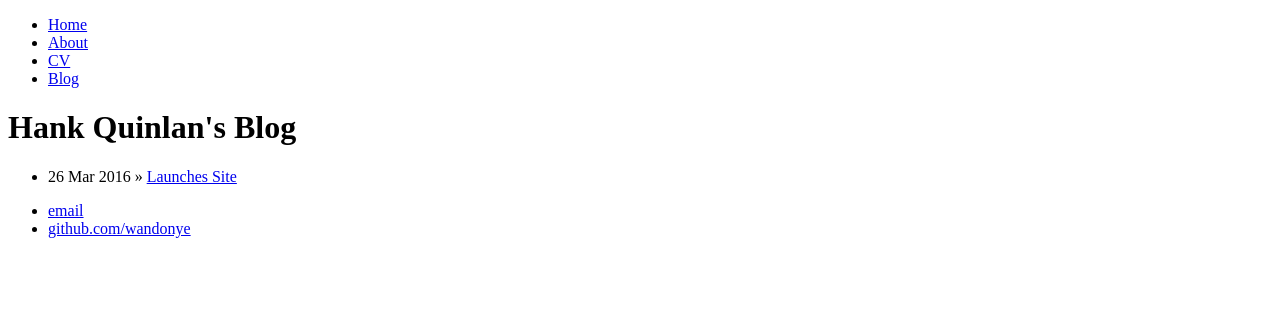
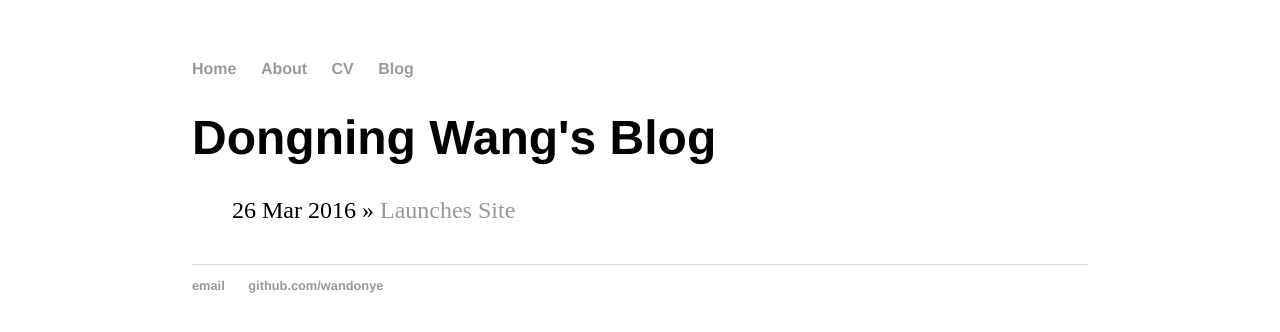
Before and after one commit to wandonye/wandonye.github.io, a Jekyll site: the page built from blog/index.html, in a window 1280 px wide. Shown: the top 332 px of the page. Built offline with Jekyll 4.4.1, drawn with Linux system fonts in a browser that asks for light colours.

Commit message:
added css

```diff
--- a/blog/index.html
+++ b/blog/index.html
@@ -1,6 +1,6 @@
 ---
 layout: default
-title: Hank Quinlan's Blog
+title: Dongning Wang's Blog
 ---
 	<h1>{{ page.title }}</h1>
 	<ul class="posts">
--- /dev/null
+++ b/css/main.css
@@ -0,0 +1,43 @@
+body {
+    margin: 60px auto;
+    width: 70%;
+}
+nav ul, footer ul {
+    font-family:'Helvetica', 'Arial', 'Sans-Serif';
+    padding: 0px;
+    list-style: none;
+    font-weight: bold;
+}
+nav ul li, footer ul li {
+    display: inline;
+    margin-right: 20px;
+}
+a {
+    text-decoration: none;
+    color: #999;
+}
+a:hover {
+    text-decoration: underline;
+}
+h1 {
+    font-size: 3em;
+    font-family:'Helvetica', 'Arial', 'Sans-Serif';
+}
+p {
+    font-size: 1.5em;
+    line-height: 1.4em;
+    color: #333;
+}
+footer {
+    border-top: 1px solid #d5d5d5;
+    font-size: .8em;
+}
+
+ul.posts {
+    margin: 20px auto 40px;
+    font-size: 1.5em;
+}
+
+ul.posts li {
+    list-style: none;
+}
```
